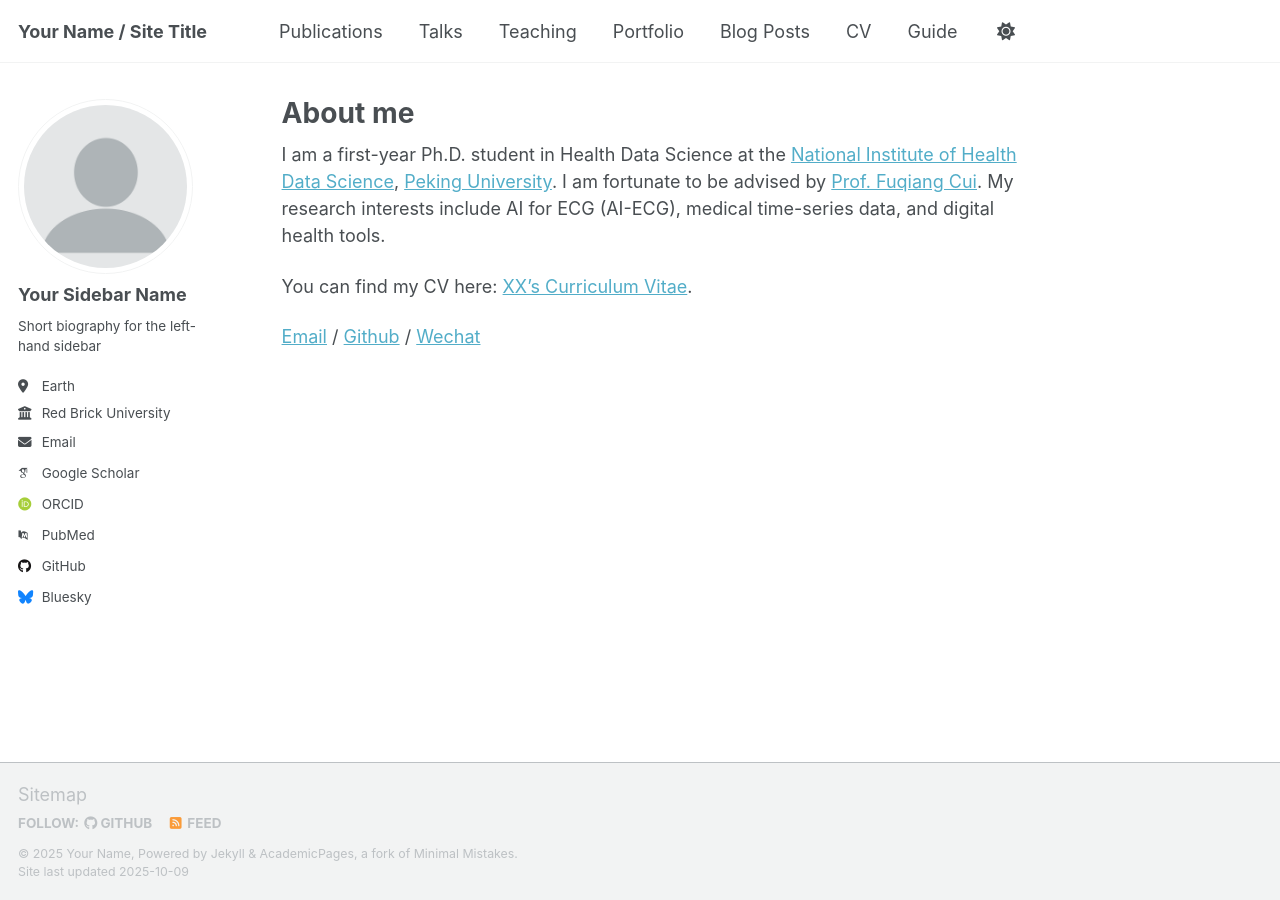
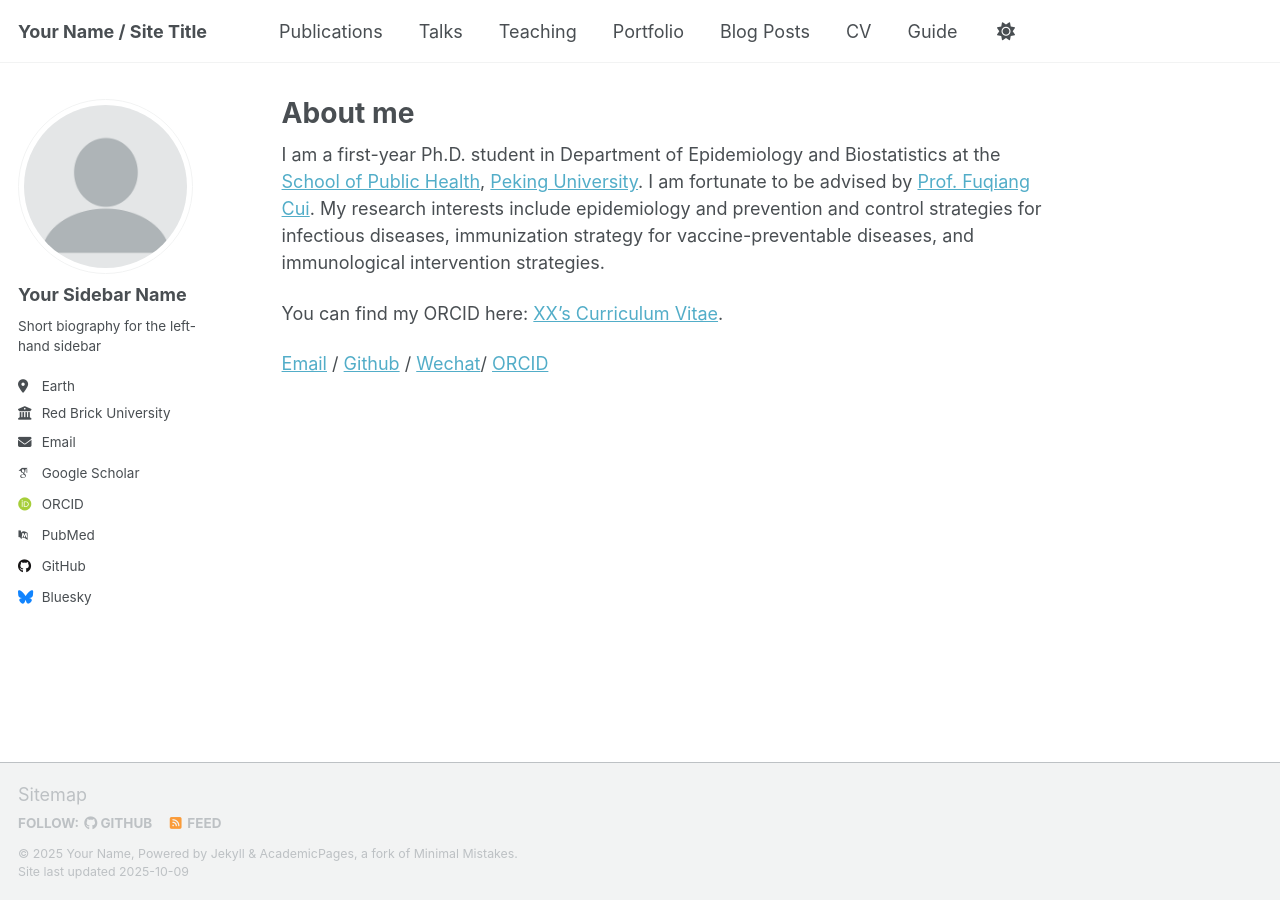
Before and after one commit to WeiHua363/WeiHua363.github.io, a Jekyll site: the page built from _pages/about.md, in a window 1280 px wide. Built offline with Jekyll 4.4.1, drawn with Linux system fonts in a browser that asks for light colours; some web fonts are replaced; a script that is not in the unit is left out.

Commit message:
Update about.md

```diff
--- a/_pages/about.md
+++ b/_pages/about.md
@@ -6,8 +6,8 @@ redirect_from:
   - /about/
   - /about.html
 ---
-I am a first-year Ph.D. student in Health Data Science at the [National Institute of Health Data Science](https://sph.pku.edu.cn/), [Peking University](https://www.pku.edu.cn/). I am fortunate to be advised by [Prof. Fuqiang Cui](https://scholar.google.com/citations?hl=zh-CN&user=Ei2xHGoAAAAJ). My research interests include AI for ECG (AI-ECG), medical time-series data, and digital health tools.
+I am a first-year Ph.D. student in Department of Epidemiology and Biostatistics at the [School of Public Health](https://sph.pku.edu.cn/), [Peking University](https://www.pku.edu.cn/). I am fortunate to be advised by [Prof. Fuqiang Cui](https://scholar.google.com/citations?hl=zh-CN&user=Ei2xHGoAAAAJ). My research interests include epidemiology and prevention and control strategies for infectious diseases, immunization strategy for vaccine-preventable diseases, and immunological intervention strategies.
 
-You can find my CV here: [XX's Curriculum Vitae](../assets/Curriculum_Vitae.pdf).
+You can find my ORCID here: [XX's Curriculum Vitae](../assets/Curriculum_Vitae.pdf).
 
-[Email](mailto:xxx@stu.pku.edu.cn) / [Github](https://github.com/xxx) / [Wechat](../images/wechat.jpg)
+[Email](mailto:weihua25@stu.pku.edu.cn) / [Github](https://github.com/WeiHua363) / [Wechat](../images/wechat.jpg)/ [ORCID](https://orcid.org/0000-0003-1857-9412)
```
